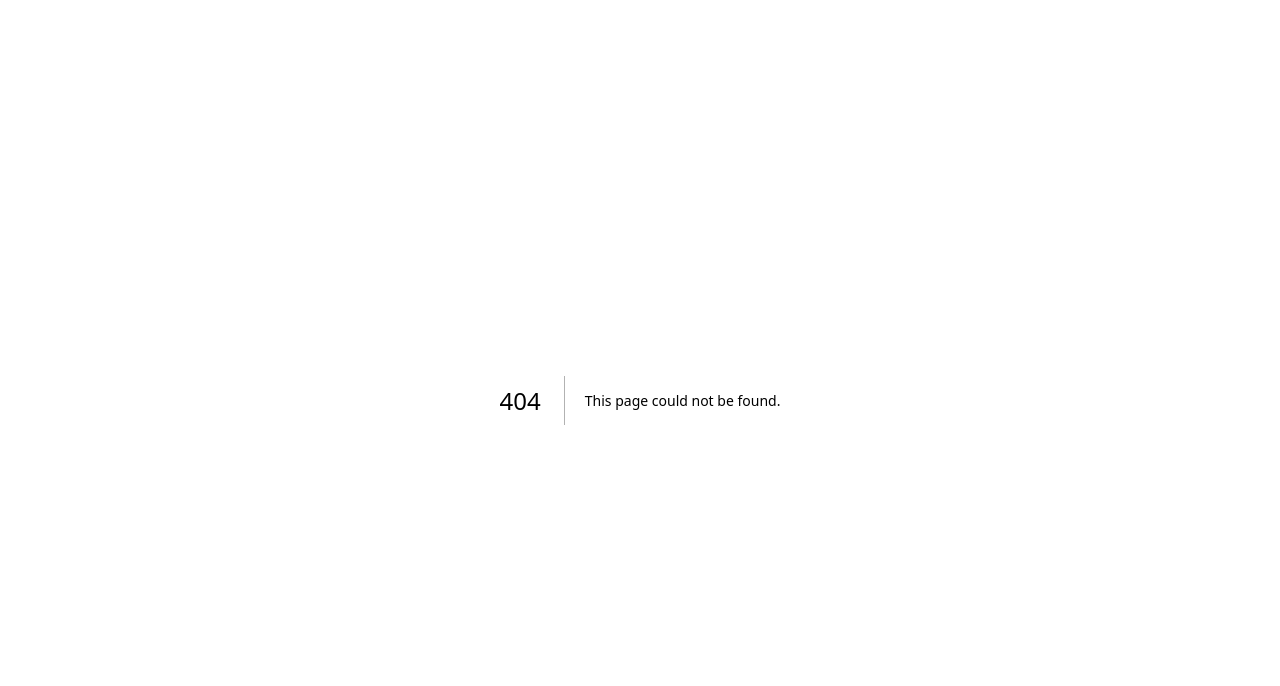
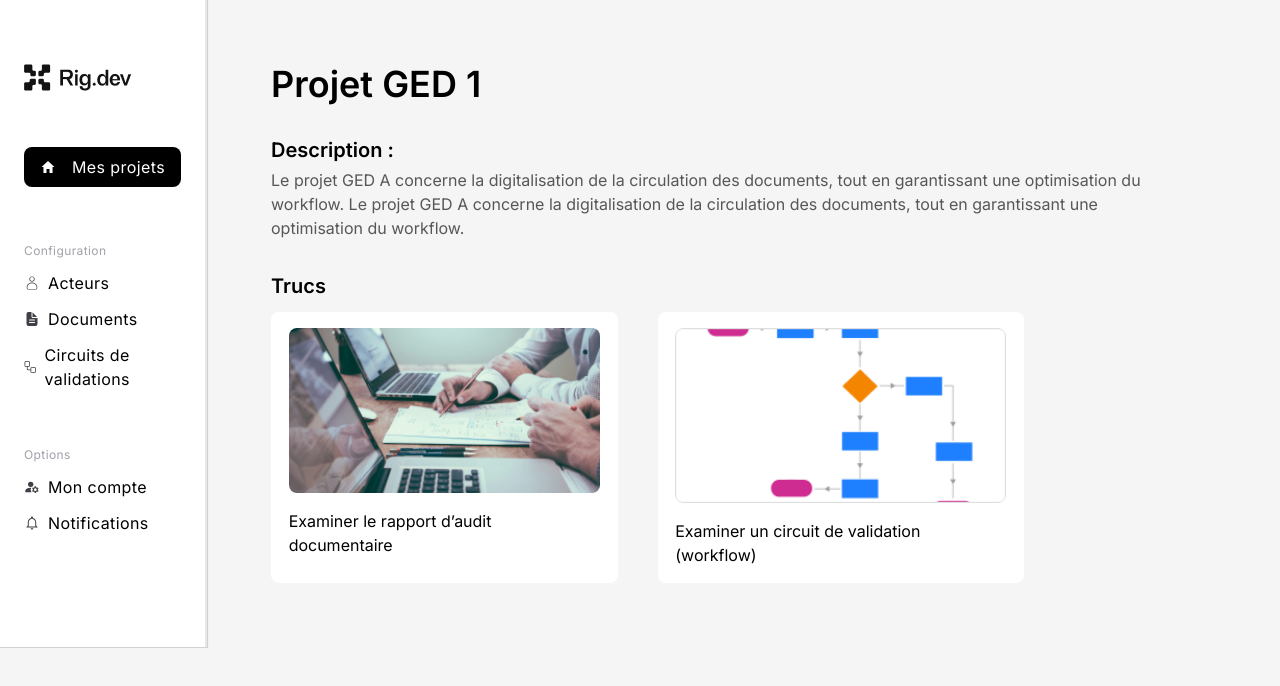
Before and after one commit to BouchboutSami/GED-audit-helper-front, a Next.js app: page /ProjectDetail/1 in a window 1280 px wide. Before the commit this address had no page. Shown: the top 686 px of the page. Built offline with nearby package versions, Linux system fonts and the light colour scheme.

Commit message:
creer projet, creer user

```diff
--- a/src/app/ListeProjets/GridProjects.jsx
+++ b/src/app/ListeProjets/GridProjects.jsx
@@ -7,18 +7,22 @@ const GridProjects = () => {
       <ProjectCard
         desc="Lorem ipsum dolor sit amet consectetur adipisicing elit. Incidunt dolor, enim reiciendis quibusdam cupiditate id maxime nemo explicabo, suscipit perferendis aliquid sit quam vero repudiandae commodi laborum! Velit, officiis ipsum."
         title="GED A"
+        id={1}
       />
       <ProjectCard
         desc="Lorem ipsum dolor sit amet consectetur adipisicing elit. Incidunt dolor, enim reiciendis quibusdam cupiditate id maxime nemo explicabo, suscipit perferendis aliquid sit quam vero repudiandae commodi laborum! Velit, officiis ipsum."
         title="GED A"
+        id={2}
       />
       <ProjectCard
         desc="Lorem ipsum dolor sit amet consectetur adipisicing elit. Incidunt dolor, enim reiciendis quibusdam cupiditate id maxime nemo explicabo, suscipit perferendis aliquid sit quam vero repudiandae commodi laborum! Velit, officiis ipsum."
         title="GED A"
+        id={3}
       />
       <ProjectCard
         desc="Lorem ipsum dolor sit amet consectetur adipisicing elit. Incidunt dolor, enim reiciendis quibusdam cupiditate id maxime nemo explicabo, suscipit perferendis aliquid sit quam vero repudiandae commodi laborum! Velit, officiis ipsum."
         title="GED A"
+        id={4}
       />
     </div>
   );
--- a/src/app/ListeProjets/ProjectCard.jsx
+++ b/src/app/ListeProjets/ProjectCard.jsx
@@ -1,17 +1,17 @@
+import Link from "next/link";
 import React from "react";
 
-const ProjectCard = () => {
+const ProjectCard = ({ desc, title, id }) => {
   return (
-    <div className="w-full border-[1px solid #484848] px-[5%] py-[5%] flex flex-col bg-white rounded-lg gap-3 cursor-pointer hover:scale-105 ease-in-out">
-      <div className="icon">
-        <img src="/images/ProjectIcon.png" alt="icon" />
+    <Link href={`/ProjectDetail/${id}`}>
+      <div className="w-full border-[1px solid #484848] px-[5%] py-[5%] flex flex-col bg-white rounded-lg gap-3 cursor-pointer hover:scale-105 transform-all duration-200">
+        <div className="icon">
+          <img src="/images/ProjectIcon.png" alt="icon" />
+        </div>
+        <h2>{title}</h2>
+        <p className="text-[#A1A1A1] text-sm">{desc}</p>
       </div>
-      <h2>GED A</h2>
-      <p className="text-[#A1A1A1] text-sm">
-        La description du projet, en gros La description du projet, en gros La
-        description du projet, en gros
-      </p>
-    </div>
+    </Link>
   );
 };
 
--- a/src/app/ListeProjets/page.jsx
+++ b/src/app/ListeProjets/page.jsx
@@ -21,7 +21,11 @@ const page = () => {
         <div className="recherche flex flex-row gap-10 w-full mb-4">
           <div className="flex flex-row px-10 py-2 rounded-xl items-center bg-white gap-5 w-3/4">
             <CiSearch color="#A1A1A1" className="" size={25} />
-            <input type="text" placeholder="Recherche par mots-clés" />
+            <input
+              className="focus:outline-none w-full"
+              type="text"
+              placeholder="Recherche par mots-clés"
+            />
           </div>
           <button className="text-blanc px-8 py-3 rounded-xl bg-black text-white w-1/5">
             Recherche
--- /dev/null
+++ b/src/app/ProjectDetail/[ProjectNumber]/page.jsx
@@ -0,0 +1,52 @@
+"use client";
+import Sidebar from "@/components/Sidebar";
+import React, { useState } from "react";
+
+const page = ({ params }) => {
+  const [Project, setProject] = useState({});
+  // params.ProjectNumber = id tae l project
+  return (
+    <div className="w-full flex flex-row">
+      <Sidebar />
+      <div className="right  w-auto pl-[5%] pr-[10%] py-[5%] flex flex-col">
+        <h1 className="text-4xl font-semibold mb-8">
+          Projet GED {params.ProjectNumber}
+        </h1>
+        <h2 className="text-xl font-semibold mb-1">Description :</h2>
+        <p className="text-[#575757] mb-8">
+          Le projet GED A concerne la digitalisation de la circulation des
+          documents, tout en garantissant une optimisation du workflow. Le
+          projet GED A concerne la digitalisation de la circulation des
+          documents, tout en garantissant une optimisation du workflow.
+        </p>
+        <h2 className="text-xl font-semibold mb-3">Trucs</h2>
+        <div className="flex gap-10 flex-wrap">
+          <div className="card cursor-pointer flex flex-col bg-white px-[2%] py-4 gap-4 rounded-lg">
+            <div className="w-full h-auto">
+              <img
+                src="/images/audit.png"
+                alt=""
+                className="rounded-lg w-full"
+              />
+            </div>
+            <h2 className="w-4/5">Examiner le rapport d’audit documentaire</h2>
+          </div>
+          <div className="card cursor-pointer flex flex-col bg-white px-[2%] py-4 gap-4 rounded-lg">
+            <div className="w-full h-auto">
+              <img
+                src="/images/circuit.png"
+                alt=""
+                className="rounded-lg w-full"
+              />
+            </div>
+            <h2 className="w-4/5">
+              Examiner un circuit de validation (workflow)
+            </h2>
+          </div>
+        </div>
+      </div>
+    </div>
+  );
+};
+
+export default page;
--- a/src/components/Sidebar.jsx
+++ b/src/components/Sidebar.jsx
@@ -9,7 +9,7 @@ import { IoMdNotificationsOutline } from "react-icons/io";
 const Sidebar = ({ active }) => {
   return (
     <div className="w-1/5 border-r-2 shadow min-h-max bg-white flex flex-col px-6 pt-[5%]">
-      <ul className="Logo flex flex-col gap-14 font-medium tracking-wide text-black">
+      <ul className="Logo flex flex-col gap-14 font-medi-um tracking-wide text-black">
         <li>
           <img src="/images/Logo.png" alt="Logo" />
         </li>
```
Also changed, not shown: public/images/audit.png (added), public/images/circuit.png (added).
